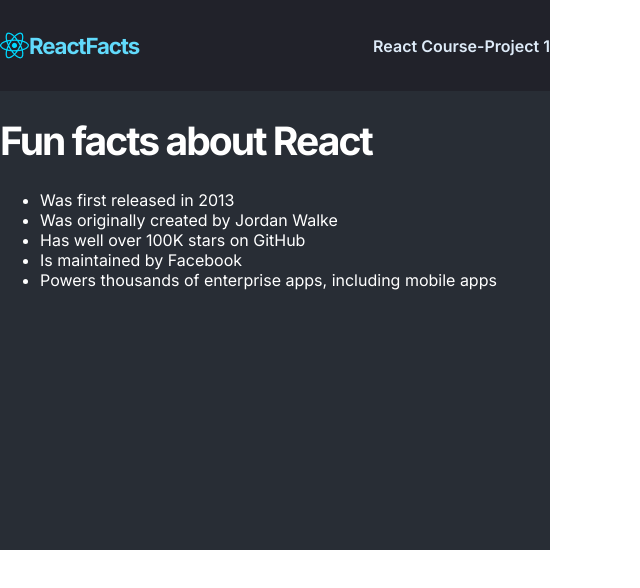
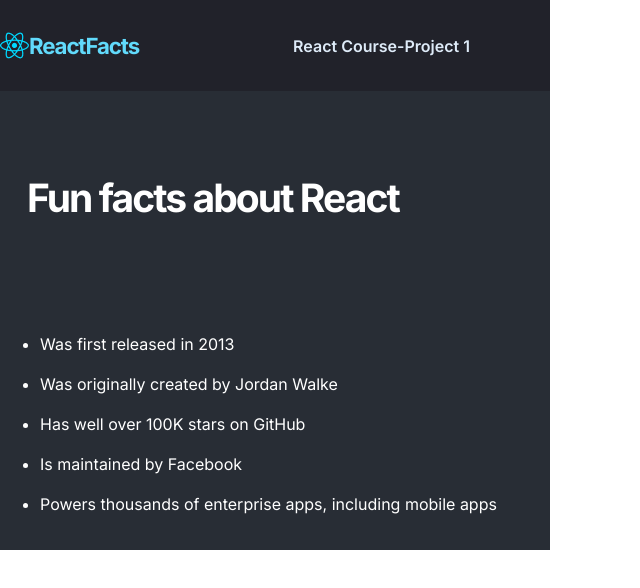
Before and after one commit to ojingwaDaniel/Challenges, a React (Create React App) app: page / in a window 1280 px wide. Shown: the top 588 px of the page, without its empty margins (0-640 px from the left). Built offline with nearby package versions, Linux system fonts and the light colour scheme.

Commit message:
finishing touches on main component

```diff
--- a/src/App.css
+++ b/src/App.css
@@ -22,19 +22,15 @@
   color: #61DAFB;
   font-family: Inter;
   font-size: 22.253px;
-font-style: normal;
   font-weight: 700;
-line-height: normal;
   letter-spacing: -1.113px;
 }
 .nav--title{
   color: #DEEBF8;
-text-align: right;
   font-family: Inter;
   font-size: 16px;
-font-style: normal;
   font-weight: 600;
-line-height: normal;
+  padding-right: 80px;
 
 }
 main{
@@ -46,16 +42,17 @@
   color: #FFF;
 font-family: Inter;
 font-size: 39.06px;
-font-style: normal;
 font-weight: 700;
-line-height: normal;
 letter-spacing: -1.953px;
+padding: 57px 27px;
+}
+ul{
+  margin-top: 46px;
 }
 li{
   color: #FFF;
   font-family: Inter;
   font-size: 16px;
-  font-style: normal;
   font-weight: 400;
-  line-height: normal;
+  padding-block: 10px;
 }
```
Lines whose indentation alone changed are shown as unchanged.
